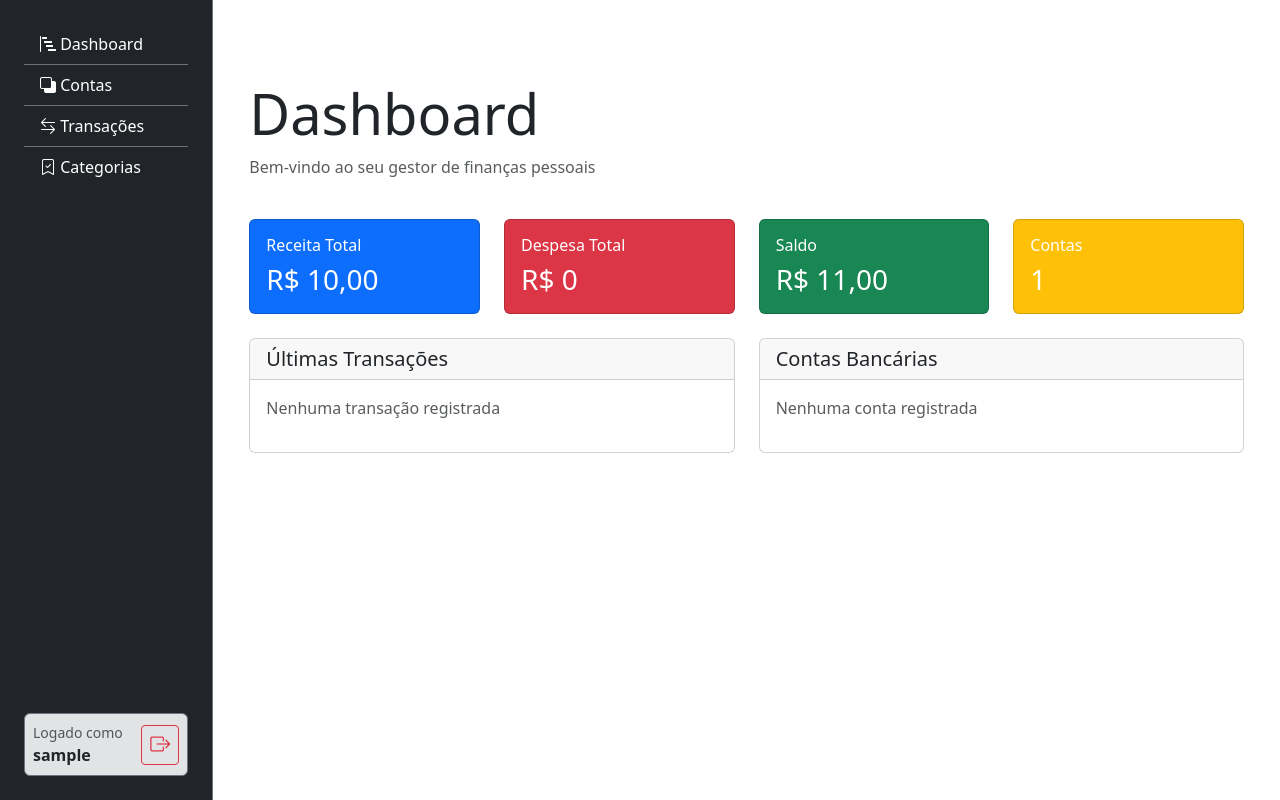
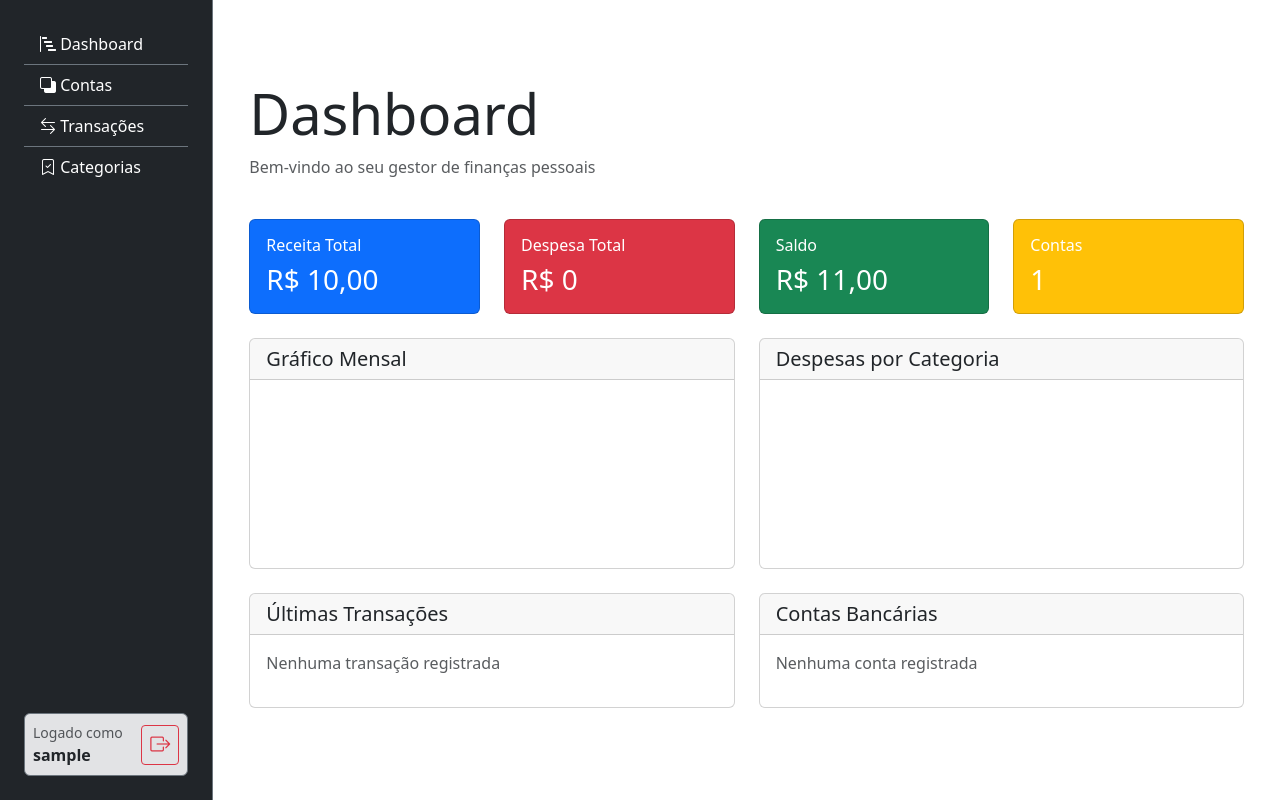
Before and after one commit to leonhardc/gestor-de-financas-pessoais, a Django app: page /dashboard/ in a window 1280 px wide. Run offline with Django 5.2, Linux system fonts and the light colour scheme; a user stored in the database is signed in; tables that the repository leaves empty hold one stand-in row (values such as "Sample post"); a map, chart or similar area stays blank.

Commit message:
Adicionados graficos nos templates de dashboard e scripts no template base

```diff
--- a/templates/base.html
+++ b/templates/base.html
@@ -1,3 +1,4 @@
+{% load static %}
 <!DOCTYPE html>
 <html lang="pt-br">
 <head>
@@ -36,9 +37,6 @@
                 <button class="btn btn-sm btn-outline-secondary d-lg-none" type="button" data-bs-toggle="offcanvas" data-bs-target="#mobileAside" aria-controls="mobileAside">
                     <i class="bi bi-list"></i>
                 </button>
-                <!-- <button class="btn btn-sm btn-outline-secondary d-none d-lg-block" type="button" id="toggleAside">
-                    <i class="bi bi-chevron-left"></i>
-                </button> -->
                 </div>
                 <main class="px-3 px-md-4 py-3 py-md-4">
     {% else %}
@@ -80,5 +78,8 @@
     </div>
 
     <script src="https://cdn.jsdelivr.net/npm/bootstrap@5.3.2/dist/js/bootstrap.bundle.min.js"></script>
+    <script src="https://cdn.jsdelivr.net/npm/chart.js"></script>
+    <script src="{% static 'js/graficos.js' %}"></script>
+
 </body>
 </html>
--- a/templates/contas/dashboard.html
+++ b/templates/contas/dashboard.html
@@ -1,4 +1,5 @@
 {% extends "base.html" %}
+{% load static %}
 
 {% block content %}
 <div class="container-fluid py-4">
@@ -43,7 +44,33 @@
             </div>
         </div>
     </div>
-
+    <div id="graficos" class="row mb-4">
+        <div id="grafico-despesas" class="col-md-6">
+            <div class="card">
+                <div class="card-header">
+                    <h5 class="card-title mb-0">Gráfico Mensal</h5>
+                </div>
+                <div class="card-body">
+                    <canvas id="graficoMensal"></canvas>
+                </div>
+            </div>
+        </div>
+        <div class="col-md-6">
+            <div class="card">
+                <div class="card-header">
+                    <h5 class="card-title mb-0">Despesas por Categoria</h5>
+                </div>
+                <div class="card-body">
+                    <canvas id="graficoDespesas"></canvas>
+                </div>
+            </div>
+        </div>
+        {{ labels|json_script:"dashboard-labels" }}
+        {{ valores|json_script:"dashboard-valores" }}
+        {{ dias|json_script:"dashboard-dias" }}
+        {{ receitas|json_script:"dashboard-receitas" }}
+        {{ despesas|json_script:"dashboard-despesas" }}
+    </div>
     <div class="row">
         <div class="col-md-6">
             <div class="card">
```
